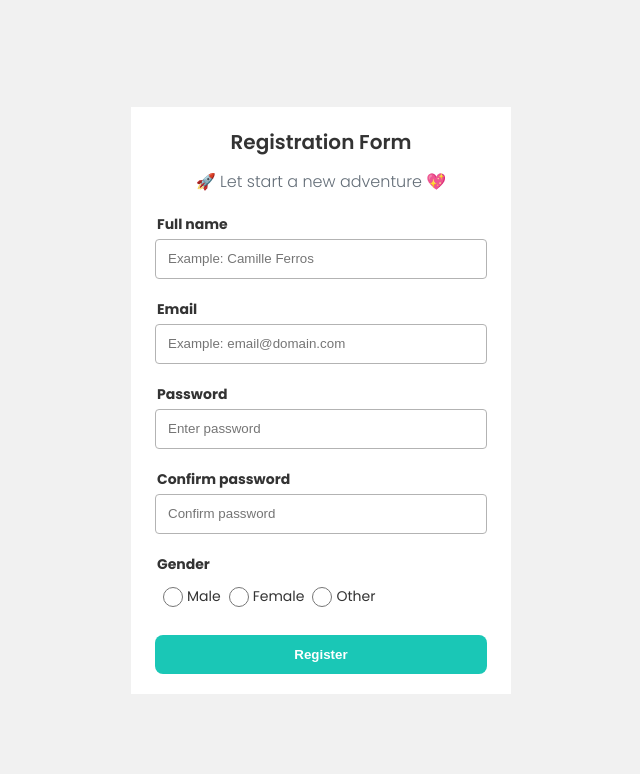
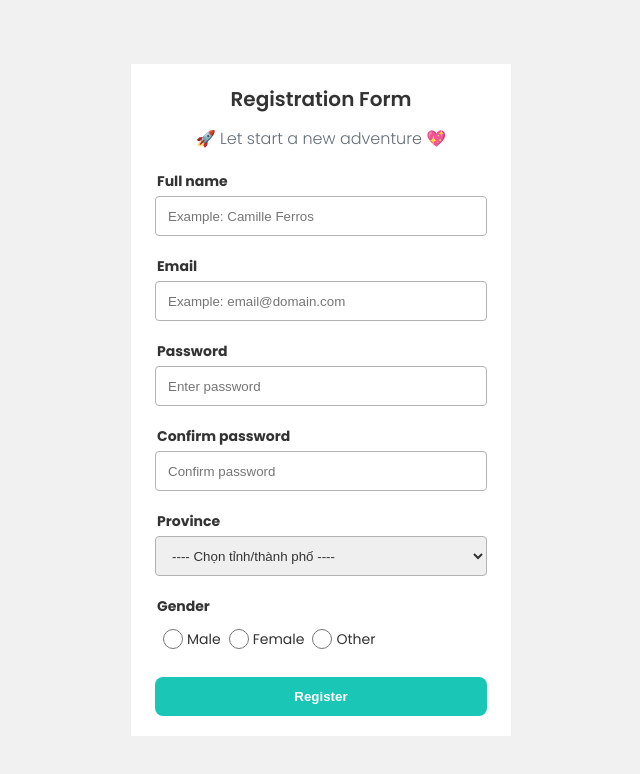
Before and after one commit to marucube35/web-practices, a plain HTML site: page form_validation_2/index.html in a window 1280 px wide. Shown: the whole page, without its empty margins (319-959 px from the left). Drawn offline with Linux system fonts and the light colour scheme.

Commit message:
validation_2:
JS
- add capitalize function
- split input rendering to many functions with many kind of input
- fix submit form data
CSS
- add form province css

```diff
--- a/form_validation_2/fields.js
+++ b/form_validation_2/fields.js
@@ -1,23 +1,80 @@
 // ---- Object that contain fields as properties used for this form ----
 export const fields = {
     'full-name': {
-        name: 'Full name',
-        placeholder: 'Example: Camille Ferros',
-        type: 'text'
+        inputs: [
+            {
+                placeholder: 'Example: Camille Ferros',
+                type: 'text',
+                name: 'full-name',
+                id: 'full-name-input'
+            }
+        ]
     },
     email: {
-        name: 'Email',
-        placeholder: 'Example: email@domain.com',
-        type: 'text'
+        inputs: [
+            {
+                placeholder: 'Example: email@domain.com',
+                type: 'text',
+                name: 'email',
+                id: 'email-input'
+            }
+        ]
     },
     password: {
-        name: 'Password',
-        placeholder: 'Enter password',
-        type: 'password'
+        inputs: [
+            {
+                placeholder: 'Enter password',
+                type: 'password',
+                name: 'password',
+                id: 'password-input'
+            }
+        ]
     },
     'confirm-password': {
-        name: 'Confirm password',
-        placeholder: 'Confirm password',
-        type: 'password'
+        inputs: [
+            {
+                placeholder: 'Confirm password',
+                type: 'password',
+                name: 'confirm-password',
+                id: 'confirm-password-input'
+            }
+        ]
+    },
+    province: {
+        inputs: [
+            {
+                value: '',
+                text: '---- Chọn tỉnh/thành phố ----'
+            },
+            {
+                value: 'HN',
+                text: 'Hà Nội'
+            },
+            {
+                value: 'HCM',
+                text: 'Hồ Chí Minh'
+            }
+        ],
+        type: 'select'
+    },
+    gender: {
+        inputs: [
+            {
+                type: 'radio',
+                name: 'gender',
+                value: 'male'
+            },
+            {
+                type: 'radio',
+                name: 'gender',
+                value: 'female'
+            },
+            {
+                type: 'radio',
+                name: 'gender',
+                value: 'other'
+            }
+        ],
+        type: 'radio'
     }
 }
--- a/form_validation_2/style.css
+++ b/form_validation_2/style.css
@@ -69,13 +69,15 @@ body {
     font-weight: 700;
     padding: 0 2px;
 }
-.form-input {
+.form-input,
+.form-province {
     padding: 8px 12px;
     border: 1px solid #b3b3b3;
     height: 40px;
     border-radius: 4px;
     outline: none;
     margin: 4px 0;
+    color: var(--text-color);
 }
 .form-radio-inputs {
     margin: 4px 0;
--- a/form_validation_2/validator.js
+++ b/form_validation_2/validator.js
@@ -3,7 +3,12 @@ const emailPattern = /^\w+([\.-]?\w+)*@\w+([\.-]?\w+)*(\.\w{2,3})+$/gi
 
 const $ = document.querySelector.bind(document)
 const $$ = document.querySelectorAll.bind(document)
+const $$$ = document.createElement.bind(document)
 const button = $('.form-button')
+
+String.prototype.capitalize = function () {
+    return this.at(0).toUpperCase() + this.slice(1)
+}
 
 export class Validator {
     static selectorRules = {}
@@ -16,7 +21,7 @@ export class Validator {
         return {
             check: function (value) {
                 if (value) return undefined
-                return message
+                return message || 'This field can not be emty'
             }
         }
     }
@@ -61,58 +66,106 @@ const app = {
         Object.assign(this, options)
     },
 
-    createRadioInputs: function (label, ...names) {
-        const radioInputs = names.reduce((inputs, name) => {
-            return (
-                inputs +
-                `<input class="form-radio-input"
-            name="gender"
-            title=${name}
-            type="radio">
-            </input>
-            <span class="form-radio-name">${name}</span>
-            `
-            )
-        }, '')
+    appendLabel: function (formGroup, fieldID) {
+        const label = $$$('label')
+        label.classList.add('form-label')
+        label.innerText = fieldID.replace('-', ' ').capitalize()
+        formGroup.appendChild(label)
+    },
 
-        return `
-        <div class="form-group">
-        <label class="form-label">${label}</label>
-        <div class="form-radio-inputs">
-        ${radioInputs}
-        </div>
-        <p class="form-message"></p>
-        </div>
-        `
+    appendOptions: function (formGroup, fieldID) {
+        const field = this.fields[fieldID]
+
+        const select = $$$('select')
+        select.id = 'form-province'
+        select.name = 'province'
+        select.classList.add('form-province')
+
+        field.inputs.forEach((input) => {
+            const option = $$$('option')
+            option.classList.add('form-option')
+            option.innerText = input.text
+
+            for (const attr in input) {
+                if (attr != 'text') option.setAttribute(attr, input[attr])
+            }
+
+            select.appendChild(option)
+        })
+
+        formGroup.appendChild(select)
+    },
+
+    appendRadioInputs: function (formGroup, fieldID) {
+        const field = this.fields[fieldID]
+
+        const radioInputs = $$$('div')
+        radioInputs.classList.add('form-radio-inputs')
+
+        field.inputs.forEach((input) => {
+            const radioInput = $$$('input')
+            radioInput.classList.add('form-radio-input')
+
+            for (const attr in input) {
+                radioInput.setAttribute(attr, input[attr])
+            }
+
+            const radioName = $$$('p')
+            radioName.classList.add('form-radio-name')
+            radioName.innerText = input.value.capitalize()
+
+            radioInputs.appendChild(radioInput)
+            radioInputs.appendChild(radioName)
+        })
+
+        formGroup.appendChild(radioInputs)
+    },
+
+    appendInputs: function (formGroup, fieldID) {
+        const field = this.fields[fieldID]
+        if (field.type === 'radio') this.appendRadioInputs(formGroup, fieldID)
+        else if (field.type === 'select') this.appendOptions(formGroup, fieldID)
+        else {
+            field.inputs.forEach((input) => {
+                const inputElement = $$$('input')
+                inputElement.classList.add('form-input')
+
+                for (const attr in input) {
+                    inputElement.setAttribute(attr, input[attr])
+                }
+
+                formGroup.appendChild(inputElement)
+            })
+        }
+    },
+
+    appendMessage: function (formGroup) {
+        const messageElement = $$$('p')
+        messageElement.classList.add(
+            this.configs.formMessageSelector.replace('.', '')
+        )
+        formGroup.appendChild(messageElement)
+    },
+
+    createFormGroup: function (fieldID) {
+        const formGroup = $$$('div')
+        formGroup.classList.add(this.configs.formGroupSelector.replace('.', ''))
+
+        this.appendLabel(formGroup, fieldID)
+        this.appendInputs(formGroup, fieldID)
+        this.appendMessage(formGroup)
+
+        return formGroup
     },
 
     renderForm: function () {
         const formInputs = $(this.configs.inputsSelector)
 
         for (const fieldID in this.fields) {
-            const field = this.fields[fieldID]
+            const formGroup = this.createFormGroup(fieldID)
 
-            const formGroupElement = `
-            <div class="form-group">
-                <label class="form-label" for="${fieldID}-input">${field.name}</label>
-                <input class="form-input"
-                id="${fieldID}-input"
-                name="${fieldID}"
-                placeholder="${field.placeholder}"
-                type="${field.type}">
-                </input>
-                <p class="form-message"></p>
-            </div>
-            `
-            formInputs.innerHTML += formGroupElement
+            formInputs.appendChild(formGroup)
         }
-
-        formInputs.innerHTML += this.createRadioInputs(
-            'Gender',
-            'Male',
-            'Female',
-            'Other'
-        )
     },
 
     renderMessage: function (message, formGroupElement) {
@@ -209,20 +262,33 @@ const app = {
                 if (!isValidInput) isValidForm = false
             })
 
+            const formElement = $(app.configs.formSelector)
             if (isValidForm) {
                 if (typeof app.onSubmit === 'function') {
-                    const enbleInputs = $(
+                    const enableInputs = $(
                         app.configs.inputsSelector
                     ).querySelectorAll('[name]')
-                    const inputValues = Array.from(enbleInputs).reduce(
+
+                    const inputValues = Array.from(enableInputs).reduce(
                         (fields, input) => {
-                            return (fields[input.name] = input.value), fields
+                            switch (input.type) {
+                                case 'radio':
+                                case 'checkbox':
+                                    fields[input.name] =
+                                        formElement.querySelector(
+                                            `input[name="${input.name}"]:checked`
+                                        ).value
+                                    break
+                                default:
+                                    fields[input.name] = input.value
+                            }
+                            return fields
                         },
                         {}
                     )
+
                     app.onSubmit(inputValues)
                 } else {
-                    const formElement = $(app.configs.formSelector)
                     formElement.submit()
                 }
             }
@@ -236,15 +302,11 @@ const app = {
             rules: [
                 {
                     selector: '#full-name-input',
-                    validator: Validator.isFullFilled(
-                        'This field can not be empty'
-                    )
+                    validator: Validator.isFullFilled()
                 },
                 {
                     selector: '#email-input',
-                    validator: Validator.isFullFilled(
-                        'This field can not be empty'
-                    )
+                    validator: Validator.isFullFilled()
                 },
                 {
                     selector: '#email-input',
@@ -259,9 +321,7 @@ const app = {
                 },
                 {
                     selector: '#confirm-password-input',
-                    validator: Validator.isFullFilled(
-                        'This field can not be empty'
-                    )
+                    validator: Validator.isFullFilled()
                 },
                 {
                     selector: '#confirm-password-input',
@@ -269,16 +329,18 @@ const app = {
                 },
                 {
                     selector: 'input[name="gender"]',
-                    validator: Validator.isFullFilled(
-                        'This field can not be empty'
-                    )
+                    validator: Validator.isFullFilled()
+                },
+                {
+                    selector: '#form-province',
+                    validator: Validator.isFullFilled()
                 }
             ],
             // ---- Default configurations, almost are selector ----
             configs: {
                 formSelector: '#form-1',
+                inputsSelector: '.form-inputs',
                 formGroupSelector: '.form-group',
-                inputsSelector: '.form-inputs',
                 passwordSelector: '#password-input',
                 formMessageSelector: '.form-message',
                 invalidClass: 'form--invalid'
```
